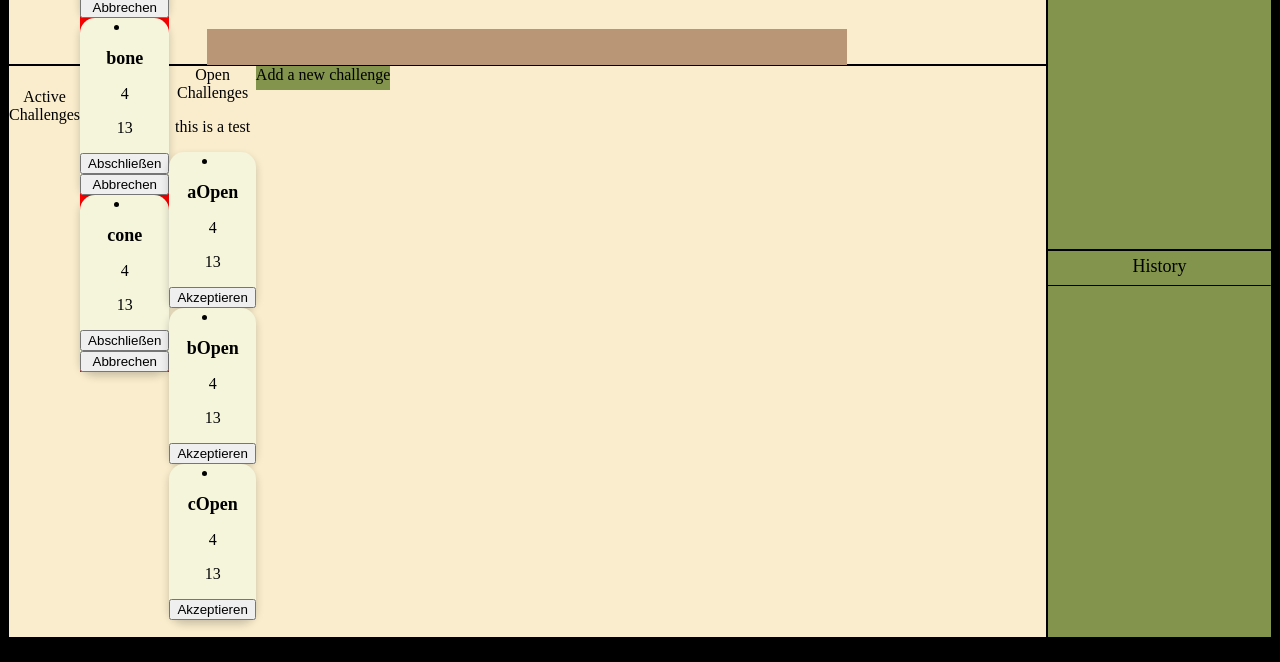
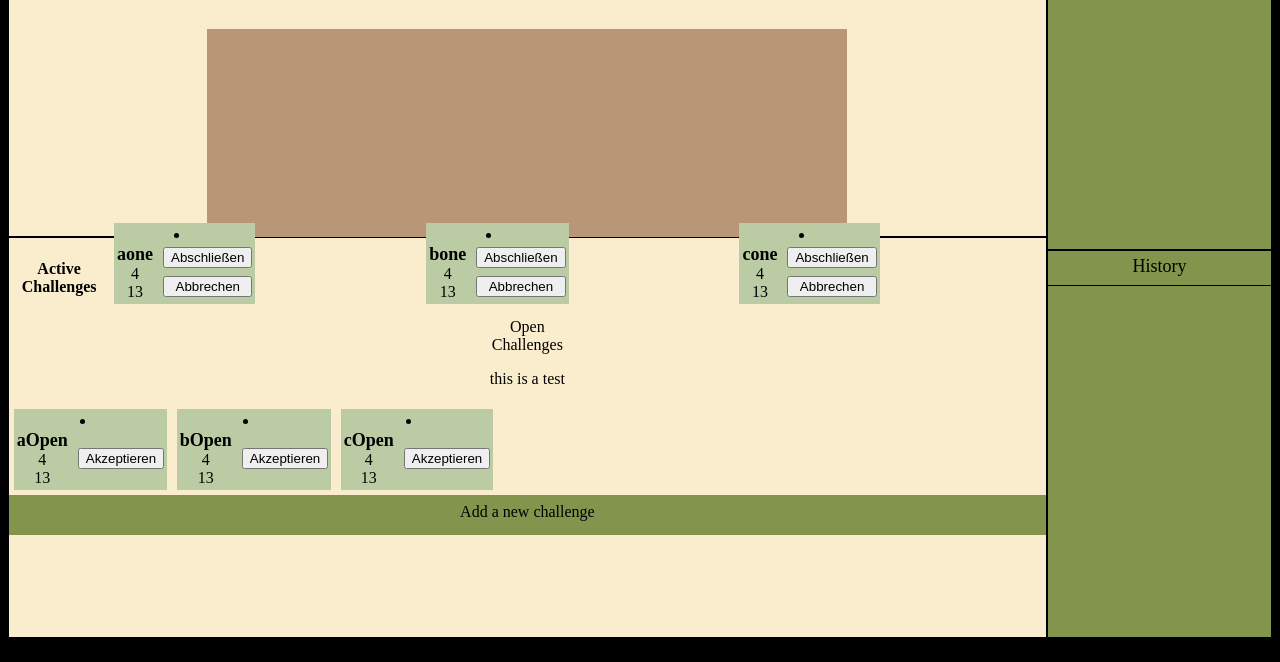
Before and after one commit to MME-Aufgaben-im-Sommer-2022/mme-ss22-team-7, a website with bundled scripts: page app/src/html/index.html in a window 1280 px wide. Shown: the part 138-800 px from the top of the page. Built offline with nearby package versions, Linux system fonts and the light colour scheme.

Commit message:
WIP | integrtated design from challenges_layout

```diff
--- a/app/src/css/challenges.css
+++ b/app/src/css/challenges.css
@@ -1,23 +1,13 @@
 .challenge-container {
   background-color: red;
   display: flex;
+  flex-direction: column;
   text-align: center;
   flex-grow: 1;
   background-color: antiquewhite;
   border-color: black;
   border-width: 1px;
   border-style: solid;
-}
-
-.active_container {
-  background-color: red;
-}
-
-.active-challenges-container {
-  display: flex;
-  justify-content: space-evenly;
-  align-items: center;
-  height: 10vh;
 }
 
 .challenge-1-container,
@@ -50,17 +40,11 @@
   margin-left: 1vw;
 }
 
-.new-challenge-label {
-  background-color: darkgreen;
-  color: antiquewhite;
-  text-align: center;
-  height: 3vh;
-}
-
 .new-challenge-container {
   display: flex;
   justify-content: space-evenly;
 }
+
 .challenge-list-column {
   justify-content: space-evenly;
   align-items: center;
@@ -74,18 +58,60 @@
   padding: 0 10px;
   height: 10vh;
 }
-.card {
-  border-radius: 15px;
-  box-shadow: 0 4px 8px 0 rgba(0, 0, 0, 0.2);
-  background-color: beige;
-  max-width: 400px;
-  margin: auto;
+
+.active_container {
+  overflow-x: scroll;
+  overflow-y: hidden;
+  display: flex;
+  flex-direction: column;
+  height: 15vh;
+  width: 100%;
+  flex-wrap: wrap;
+}
+
+.active-challenges-container {
+  background-color: #faedcd;
+  display: flex;
+  justify-content: left;
+}
+
+.new-challenge-label {
+  background-color: #a77e55;
+  color: black;
+  text-align: center;
+  height: 3vh;
+  padding: 0.5em;
+}
+
+.active-challenge-label {
+  padding: 0.8em;
+  font-size: 18px;
+  font-weight: bold;
   text-align: center;
 }
 
-.name {
-  color: rgb(25, 38, 2);
-  font-size: 18px;
+.card {
+  /* border-radius: 15px; */
+  /* box-shadow: 0 4px 8px 0 rgba(0, 0, 0, 0.2); */
+  background-color: rgb(187, 203, 164);
+  margin: 0.3em;
+  text-align: center;
+  float: left;
+  width: fit-content;
+  padding: 3px;
+}
+
+.card-content-btn-container {
+  padding-left: 10px;
+}
+
+.card-container {
+  display: flex;
+}
+
+.card-content {
+  font-weight: 50%;
+  margin: auto;
 }
 
 .btn {
--- a/app/src/js/challenges/challenges.js
+++ b/app/src/js/challenges/challenges.js
@@ -1,5 +1,3 @@
-// diese hier
-
 import Challenge from "./challenge.js";
 import ChallengeView from "./challengeView.js";
 
```
